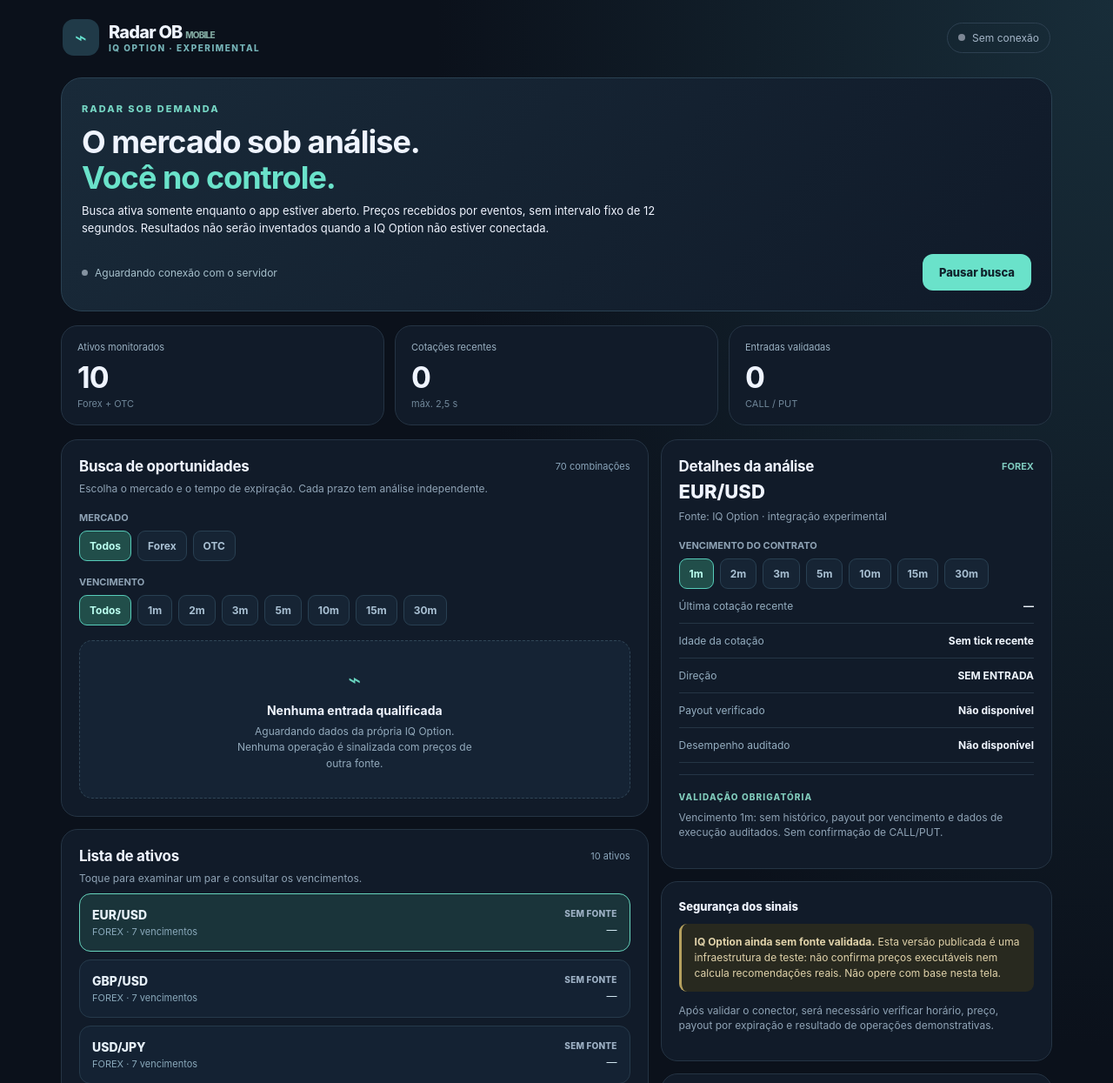
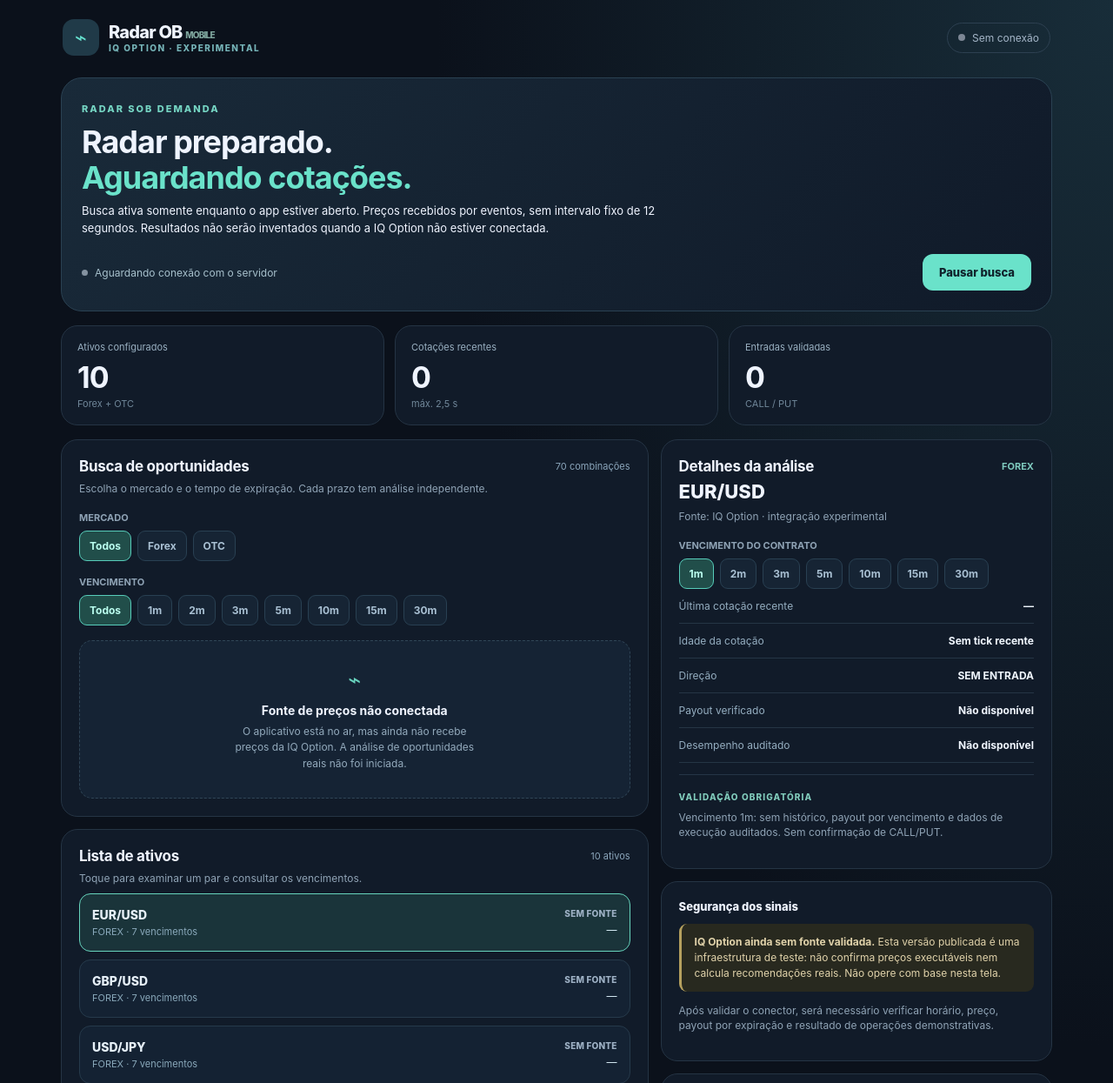
Before and after one commit to Carlosbraga436/bot_arbitragem, a website: page apps/radar-ob-mobile/index.html in a window 1280 px wide. Shown: the top 1245 px of the page at 87% size. Drawn offline with Linux system fonts and the light colour scheme; no server answers.

Commit message:
Radar OB: diferenciar servidor ativo de feed IQ Option indisponível

```diff
--- a/apps/radar-ob-mobile/index.html
+++ b/apps/radar-ob-mobile/index.html
@@ -5,10 +5,10 @@
 </style></head>
 <body><header><div class="logo"><div class="mark">⌁</div><div><div class="brand">Radar OB <span style="font-size:10px;color:#7fa69e">MOBILE</span></div><div class="tag">IQ OPTION · EXPERIMENTAL</div></div></div><div class="net"><span id="dot" class="dot"></span><span id="net">Conectando</span></div></header>
 <main>
-<div class="hero"><span class="eyebrow">Radar sob demanda</span><h1>O mercado sob análise.<br><span style="color:#6ae2ca">Você no controle.</span></h1><p>Busca ativa somente enquanto o app estiver aberto. Preços recebidos por eventos, sem intervalo fixo de 12 segundos. Resultados não serão inventados quando a IQ Option não estiver conectada.</p><div class="hero-foot"><div class="inline-status"><i id="pulse" class="pulse"></i><span id="scanState">Iniciando busca...</span></div><button id="toggle" class="primary">Pausar busca</button></div></div>
-<div class="metrics"><div class="tile"><div class="key">Ativos monitorados</div><strong id="nAssets">10</strong><small>Forex + OTC</small></div><div class="tile"><div class="key">Cotações recentes</div><strong id="nLive">0</strong><small>máx. 2,5 s</small></div><div class="tile"><div class="key">Entradas validadas</div><strong id="nSignals">0</strong><small>CALL / PUT</small></div></div>
+<div class="hero"><span class="eyebrow">Radar sob demanda</span><h1>Radar preparado.<br><span style="color:#6ae2ca">Aguardando cotações.</span></h1><p>Busca ativa somente enquanto o app estiver aberto. Preços recebidos por eventos, sem intervalo fixo de 12 segundos. Resultados não serão inventados quando a IQ Option não estiver conectada.</p><div class="hero-foot"><div class="inline-status"><i id="pulse" class="pulse"></i><span id="scanState">Iniciando busca...</span></div><button id="toggle" class="primary">Pausar busca</button></div></div>
+<div class="metrics"><div class="tile"><div class="key">Ativos configurados</div><strong id="nAssets">10</strong><small>Forex + OTC</small></div><div class="tile"><div class="key">Cotações recentes</div><strong id="nLive">0</strong><small>máx. 2,5 s</small></div><div class="tile"><div class="key">Entradas validadas</div><strong id="nSignals">0</strong><small>CALL / PUT</small></div></div>
 <div class="layout"><div>
-<section id="radar" class="panel"><div class="section-row"><h2>Busca de oportunidades</h2><span class="count" id="scenario">70 combinações</span></div><div class="sub">Escolha o mercado e o tempo de expiração. Cada prazo tem análise independente.</div><div class="filter-label">MERCADO</div><div class="chips" id="market"><button class="chip active" data-mkt="ALL">Todos</button><button class="chip" data-mkt="FOREX">Forex</button><button class="chip" data-mkt="OTC">OTC</button></div><div class="filter-label">VENCIMENTO</div><div class="chips" id="expiry"></div><div class="empty"><div class="symbol">⌁</div><strong id="emptytitle">Nenhuma entrada qualificada</strong><p id="emptytext">Aguardando dados da própria IQ Option. Nenhuma operação é sinalizada com preços de outra fonte.</p></div></section>
+<section id="radar" class="panel"><div class="section-row"><h2>Busca de oportunidades</h2><span class="count" id="scenario">70 combinações</span></div><div class="sub">Escolha o mercado e o tempo de expiração. Cada prazo tem análise independente.</div><div class="filter-label">MERCADO</div><div class="chips" id="market"><button class="chip active" data-mkt="ALL">Todos</button><button class="chip" data-mkt="FOREX">Forex</button><button class="chip" data-mkt="OTC">OTC</button></div><div class="filter-label">VENCIMENTO</div><div class="chips" id="expiry"></div><div class="empty"><div class="symbol">⌁</div><strong id="emptytitle">Fonte de preços não conectada</strong><p id="emptytext">O aplicativo está no ar, mas ainda não recebe preços da IQ Option. A análise de oportunidades reais não foi iniciada.</p></div></section>
 <section class="panel"><div class="section-row"><h2>Lista de ativos</h2><span class="count" id="nListed">10 ativos</span></div><div class="sub">Toque para examinar um par e consultar os vencimentos.</div><div id="assets"></div></section>
 </div><div>
 <section id="analysis" class="panel"><div class="section-row"><h2>Detalhes da análise</h2><span class="type" id="selectedType">FOREX</span></div><div class="detailname" id="selectedName">EUR/USD</div><div class="sub">Fonte: IQ Option · integração experimental</div><div class="filter-label">VENCIMENTO DO CONTRATO</div><div class="chips" id="detailExpiry"></div><div class="rowinfo"><span>Última cotação recente</span><b id="selectedPrice">—</b></div><div class="rowinfo"><span>Idade da cotação</span><b id="age">Indisponível</b></div><div class="rowinfo"><span>Direção</span><b id="direction">SEM ENTRADA</b></div><div class="rowinfo"><span>Payout verificado</span><b>Não disponível</b></div><div class="rowinfo"><span>Desempenho auditado</span><b>Não disponível</b></div><div class="underline"></div><span class="kicker">Validação obrigatória</span><p class="sub" id="reason">Não há dados e parâmetros suficientes para indicar uma entrada real.</p></section>
@@ -32,7 +32,7 @@ function render(){
  text('net',channel?'Canal ativo':'Sem conexão');el('dot').classList.toggle('on',channel);
  text('nAssets',pairs.length);text('nLive',enabled?pairs.filter(recent).length:0);text('nSignals',0);text('events',events);text('last',last?new Date(last).toLocaleTimeString('pt-BR'):'—');
  text('scenario',(pairs.filter(function(p){return market==='ALL'||p.type===market}).length*(expiry==='ALL'?7:1))+' combinações');
- text('scanState',enabled?(channel?'Busca ativada · canal por eventos':'Aguardando conexão com o servidor'):'Busca pausada');
+ text('scanState',enabled?(channel?'Servidor conectado · aguardando IQ Option':'Aguardando conexão com o servidor'):'Busca pausada');
  el('pulse').classList.toggle('off',!enabled||!channel);text('toggle',enabled?'Pausar busca':'Retomar busca');el('toggle').classList.toggle('paused',!enabled);
  text('channel',channel?'Conectado':'Desconectado');text('feed',pairs.some(recent)?'Recebendo · não auditado':'Sem fonte validada');
  var rows=pairs.filter(function(p){return market==='ALL'||p.type===market});text('nListed',rows.length+' ativos');
```
